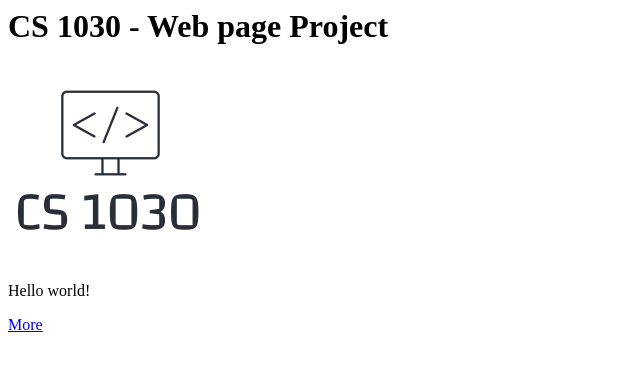
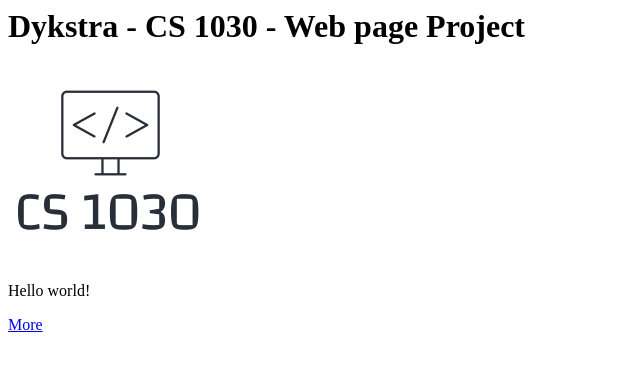
Before and after one commit to DatBytez/cs1030web, a plain HTML site: page index.html in a window 1280 px wide. Shown: the whole page, without its empty margins (0-640 px from the left). Drawn offline with Linux system fonts and the light colour scheme.

Commit message:
Update index.html

```diff
--- a/index.html
+++ b/index.html
@@ -2,11 +2,11 @@
   <head>
     <title>CS 1030 Web Page Project</title>
     <!-- Replace the content in the following line with your name. -->
-    <meta name="author" content="REPLACE WITH YOUR NAME">
+    <meta name="author" content="Ted Dykstra">
   </head>
   <body>
     <!-- Replace the lines in this body with your content. -->
-    <h1>CS 1030 - Web page Project</h1>
+    <h1>Dykstra - CS 1030 - Web page Project</h1>
     <img src="logo.png">
     <p>Hello world!</p>
     <p><a href="secondpage.html">More</a></p>
```
